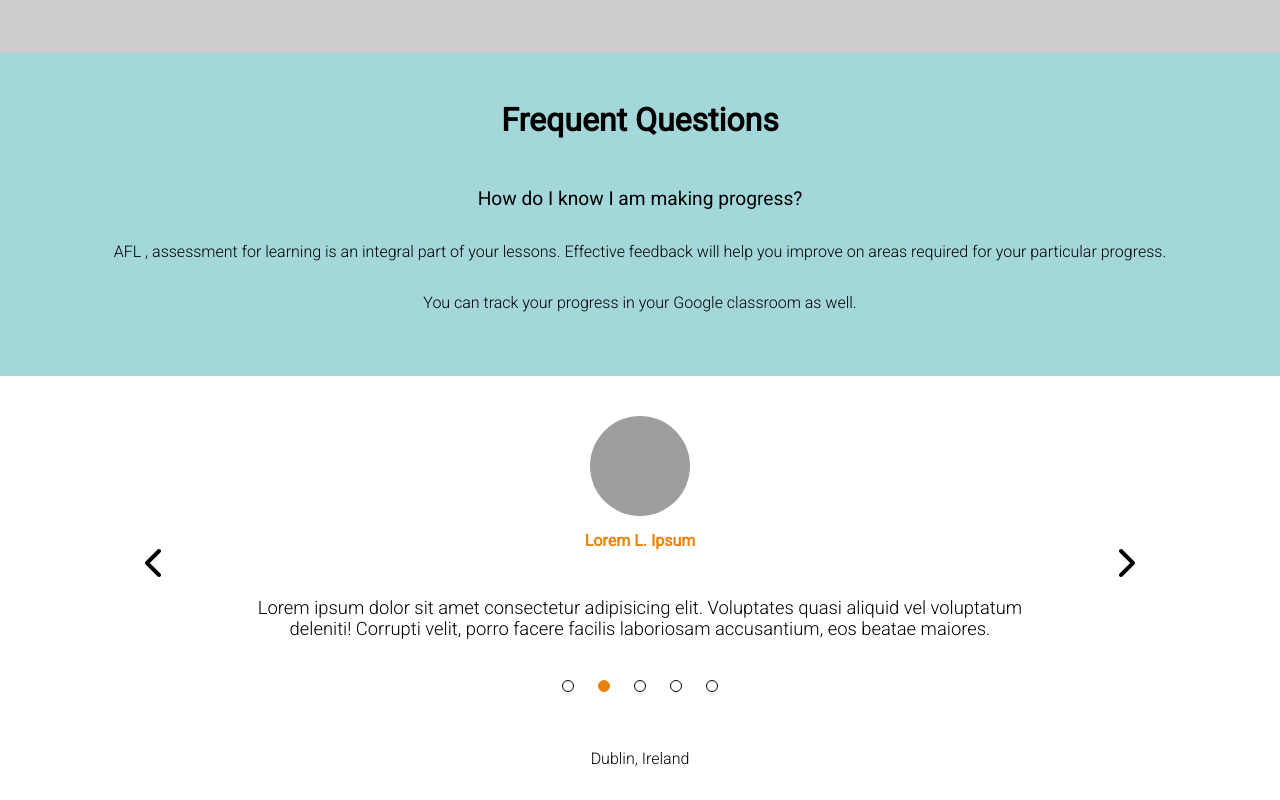
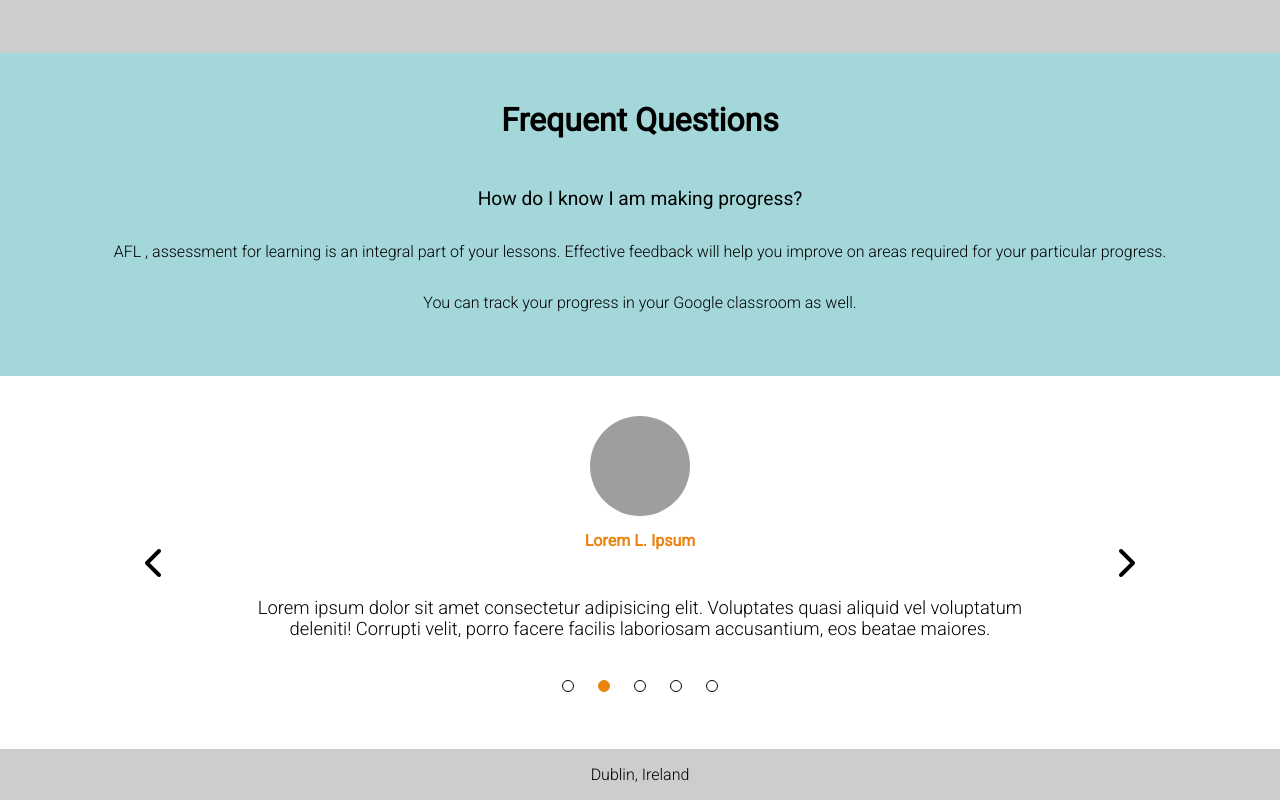
Before and after one commit to ShannonIanthe/Lisa, a plain HTML site: page index.html in a window 1280 px wide. Shown: the part 1124-1924 px from the top of the page. Before the commit the page ends 1892 px from the top, so only its background shows below. Drawn offline with Linux system fonts and the light colour scheme; grey boxes are pictures that could not be loaded.

Commit message:
added padding to footer, added background color to footer

```diff
--- a/index.html
+++ b/index.html
@@ -24,8 +24,8 @@
         <p>Courses</p>
         <!--<a href="" and put id-->
         <p>Classes</p>
+        <p>Questions</p>
         <p>Testimonials</p>
-        <p>Questions</p>
       </div>
     </nav>
 
--- a/style.css
+++ b/style.css
@@ -112,6 +112,8 @@ h6 {
 /* FOOTER */
 footer {
     text-align: center;
+    background-color: rgb(205, 205, 205);
+    padding: 1rem 0rem;
 }
 
 
```
